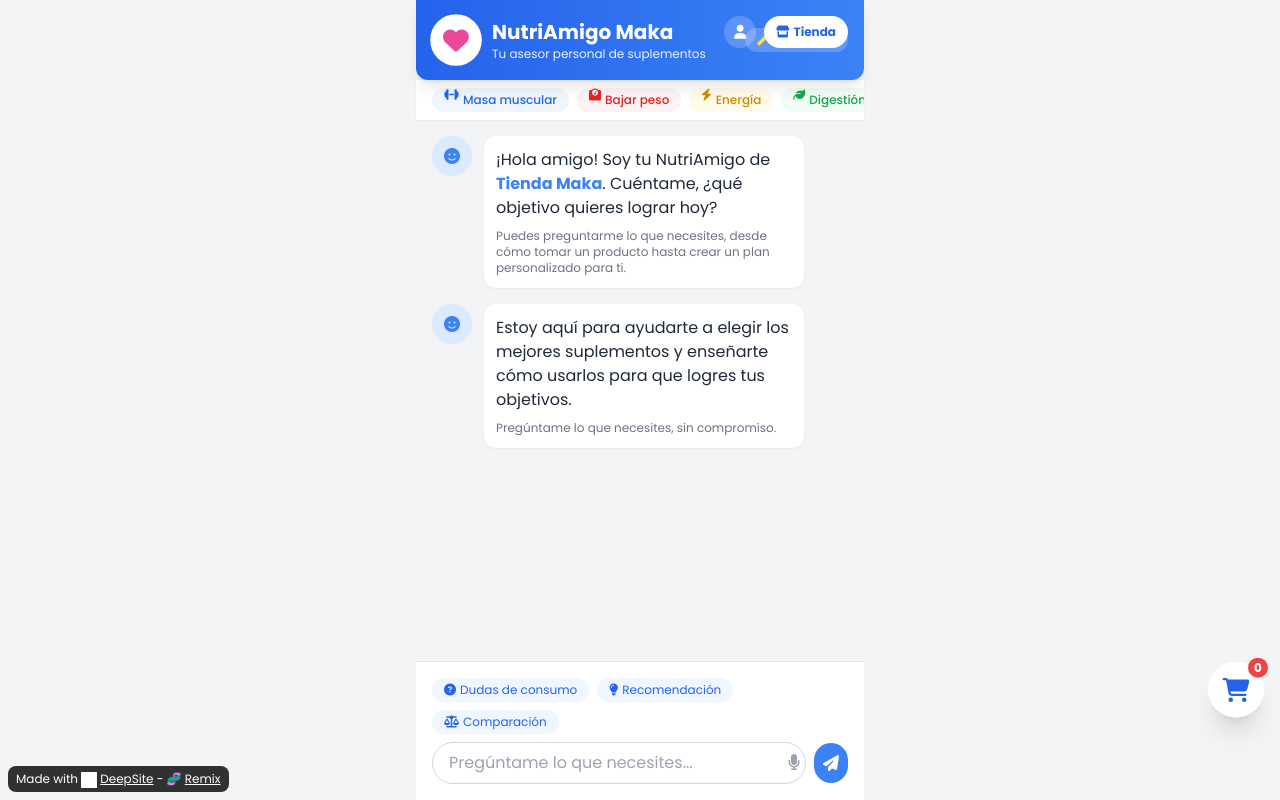
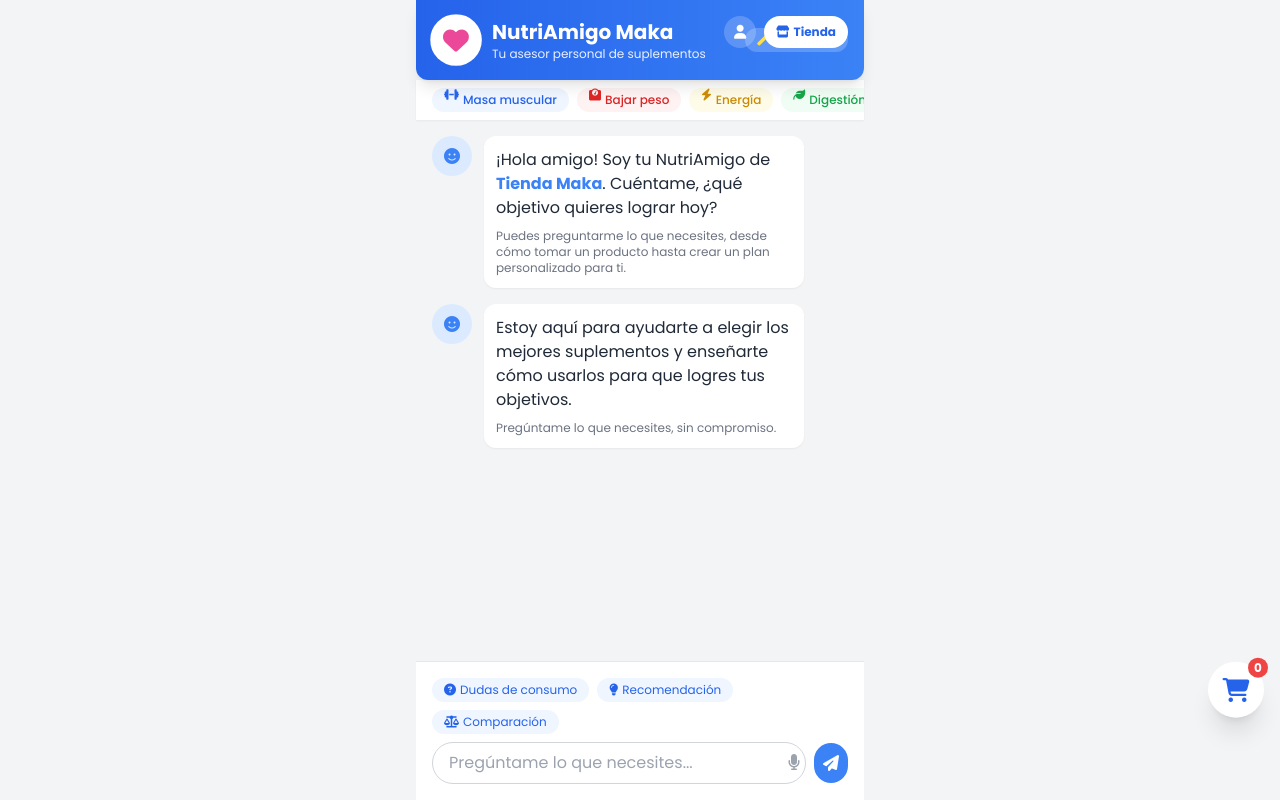
Before and after one commit to neufsoft9/smooth, a plain HTML site: page index.html in a window 1280 px wide. Drawn offline with nearby package versions, Linux system fonts and the light colour scheme; grey boxes are pictures that could not be loaded.

Commit message:
Add files via upload

```diff
--- a/index.html
+++ b/index.html
@@ -633,5 +633,4 @@
             chatContainer.scrollTop = chatContainer.scrollHeight;
         }, 3000);
     </script>
-<p style="border-radius: 8px; text-align: center; font-size: 12px; color: #fff; margin-top: 16px;position: fixed; left: 8px; bottom: 8px; z-index: 10; background: rgba(0, 0, 0, 0.8); padding: 4px 8px;">Made with <img src="https://enzostvs-deepsite.hf.space/logo.svg" alt="DeepSite Logo" style="width: 16px; height: 16px; vertical-align: middle;display:inline-block;margin-right:3px;filter:brightness(0) invert(1);"><a href="https://enzostvs-deepsite.hf.space" style="color: #fff;text-decoration: underline;" target="_blank" >DeepSite</a> - 🧬 <a href="https://enzostvs-deepsite.hf.space?remix=neufsoft/smoothiecol1" style="color: #fff;text-decoration: underline;" target="_blank" >Remix</a></p></body>
 </html>
```
